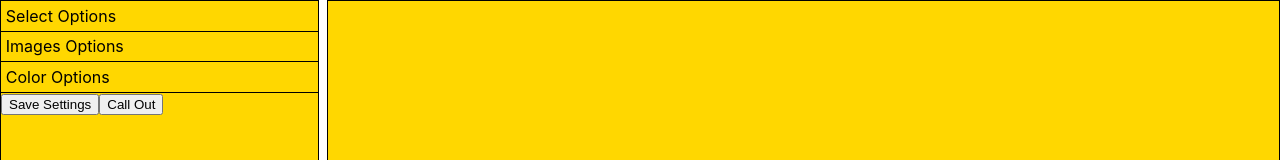
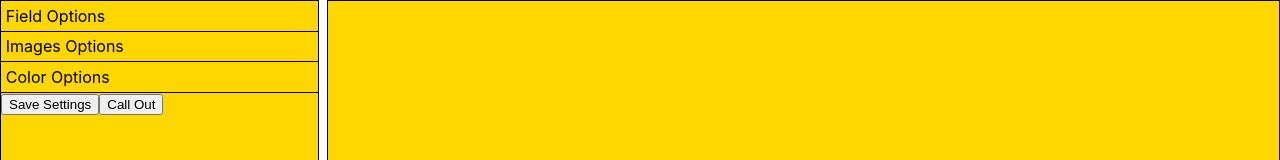
Before and after one commit to nmedia82/wcmore-extra-options, a React (Create React App) app: page / in a window 1280 px wide. Shown: the top 160 px of the page. Built offline with nearby package versions, Linux system fonts and the light colour scheme.

Commit message:
optoins are being added

```diff
--- a/package.json
+++ b/package.json
@@ -15,7 +15,8 @@
     "react-scripts": "5.0.1",
     "react-tabs": "^5.1.0",
     "react-toastify": "^9.0.8",
-    "web-vitals": "^2.1.4"
+    "web-vitals": "^2.1.4",
+    "loader-utils": ">=2.0.3"
   },
   "scripts": {
     "predeploy": "npm run build",
@@ -44,6 +45,7 @@
     ]
   },
   "devDependencies": {
-    "gh-pages": "^4.0.0"
+    "gh-pages": "^4.0.0",
+    "loader-utils": ">=2.0.3"
   }
 }
--- a/src/App.css
+++ b/src/App.css
@@ -82,3 +82,7 @@ ul.wcmore-meta-fields li {
   align-items: stretch;
   width: 50%;
 }
+
+.wcforce-create-option {
+  text-align: center;
+}
--- a/src/App.js
+++ b/src/App.js
@@ -25,14 +25,14 @@ function App() {
 
   useEffect(() => {
     let metaObjs = [];
-    for (let field of meta) {
-      const Field = new FieldClass(field);
-      // Field.init();
-      // console.log(Field);
-      metaObjs.push(Field);
-    }
+    // for (let field of meta) {
+    //   const Field = new FieldClass(field);
+    //   // Field.init();
+    //   // console.log(Field);
+    //   metaObjs.push(Field);
+    // }
 
-    setMeta([...metaObjs]);
+    setMeta([...meta]);
   }, []);
 
   const handleMediaSelect = () => {
--- a/src/common/helper.js
+++ b/src/common/helper.js
@@ -30,3 +30,12 @@ export function wcmore_create_field_title(field) {
     </span>
   );
 }
+
+export function wcforce_get_meta_default_value(meta) {
+  switch (meta.name) {
+    case "options":
+      return [];
+    default:
+      return "";
+  }
+}
--- a/src/data/meta.json
+++ b/src/data/meta.json
@@ -1,14 +1,30 @@
 [
   {
-    "label": "Select Options",
+    "label": "Field Options",
+    "type": "options",
     "details": "Select options input",
     "icon": "dropdown",
     "meta": [
       {
+        "name": "input",
+        "type": "select",
+        "title": "Input type",
+        "detail": "Select input type to display",
+        "options": [
+          "radio",
+          "checkbox",
+          "select",
+          "color",
+          "image",
+          "audio-video",
+          "timezone"
+        ]
+      },
+      {
         "name": "title",
         "type": "text",
         "title": "Field title",
-        "detail": ""
+        "detail": "Field title"
       },
       {
         "name": "field_id",
@@ -20,7 +36,7 @@
         "name": "description",
         "type": "text",
         "title": "Field description",
-        "detail": ""
+        "detail": "Field details"
       },
       {
         "name": "is_required",
--- a/src/fields/input.css
+++ b/src/fields/input.css
@@ -2,3 +2,17 @@ input.wcmore-input {
   width: 90%;
   height: 1.6em;
 }
+
+/* select input */
+select.wcmore-input {
+  width: 90%;
+  height: 1.9em;
+}
+
+.wcforce-meta-option-row {
+  display: flex;
+}
+
+.wcforce-option-single.id {
+  flex-shrink: 3;
+}
--- a/src/fields/input.jsx
+++ b/src/fields/input.jsx
@@ -1,6 +1,7 @@
 import Text from "./text";
 import Boolean from "./boolean";
 import "./input.css";
+import Select from "./select";
 
 const Input = ({ meta, onMetaChange }) => {
   switch (meta.type) {
@@ -8,6 +9,8 @@ const Input = ({ meta, onMetaChange }) => {
       return <Text meta={meta} onMetaChange={onMetaChange} />;
     case "boolean":
       return <Boolean meta={meta} onMetaChange={onMetaChange} />;
+    case "select":
+      return <Select meta={meta} onMetaChange={onMetaChange} />;
 
     default:
       return "";
--- /dev/null
+++ b/src/fields/select.jsx
@@ -0,0 +1,24 @@
+const Select = ({ meta, onMetaChange }) => {
+  return (
+    <p>
+      <select
+        name={meta.name}
+        id={meta.name}
+        placeholder={meta.title}
+        className="wcmore-input"
+        onChange={(e) => onMetaChange(e, meta)}
+        value={meta.value}
+      >
+        {meta.options.map((option) => (
+          <option key={option.toString()} value={option}>
+            {option}
+          </option>
+        ))}
+      </select>
+      <br />
+      <small>{meta.detail}</small>
+    </p>
+  );
+};
+
+export default Select;
--- a/src/page/create-options.jsx
+++ b/src/page/create-options.jsx
@@ -2,7 +2,7 @@ import { useState, useEffect } from "react";
 
 import { DragDropContext, Droppable } from "react-beautiful-dnd";
 import {
-  wcmore_create_field_title,
+  wcforce_get_meta_default_value,
   wcmore_get_field_id,
   wcmore_get_input_value,
 } from "../common/helper";
@@ -41,15 +41,26 @@ function CreateOption({ Meta, SavedFields, onSaveFields, onMediaSelect }) {
     setMetaOpen(false);
   }
 
-  const addNewField = (meta) => {
-    // A Deep copy of meta object to unlink from Meta Objects
-    let field = JSON.parse(JSON.stringify(meta));
-    field = { ...field, _id: wcmore_get_field_id(), status: true };
-    const fields = [...Fields, field];
+  const addNewField = (field) => {
+    /* when a field is copied following two keys are added to  field
+     ** 1. _id, 2. status
+     ** Also 'value' added to field meta
+     */
+
+    field.meta = field.meta.map(
+      (m) => (m = { ...m, value: wcforce_get_meta_default_value(m) })
+    );
+    let new_field = {
+      ...field,
+      _id: wcmore_get_field_id(),
+      status: true,
+    };
+    const fields = [...Fields, new_field];
+    console.log(field, new_field);
     setFields(fields);
     // const last = fields[fields.length - 1];
     // setSelectedField(field);
-    openModal(field);
+    openModal(new_field);
   };
 
   const handleMetaChange = (e, setting) => {
@@ -61,6 +72,11 @@ function CreateOption({ Meta, SavedFields, onSaveFields, onMediaSelect }) {
     let index = selected_field.meta.indexOf(found);
     selected_field.meta[index] = setting;
 
+    // set input_type of field from meta 'input'
+    if (setting.name === "input") {
+      selected_field.input_type = setting.value;
+    }
+
     // setting field id
     if (setting.name === "title") {
       found = selected_field.meta.find((m) => m.name === "field_id");
@@ -69,7 +85,7 @@ function CreateOption({ Meta, SavedFields, onSaveFields, onMediaSelect }) {
         .toLowerCase()
         .replace(/[^a-z0-9]/g, "");
     }
-    // console.log(selected_field);
+    console.log(selected_field);
     setSelectedField(selected_field);
   };
 
--- a/src/page/modal.jsx
+++ b/src/page/modal.jsx
@@ -3,6 +3,7 @@ import Modal from "react-modal";
 import { wcmore_create_field_title } from "../common/helper";
 import { Tab, Tabs, TabList, TabPanel } from "react-tabs";
 import "react-tabs/style/react-tabs.css";
+import FieldOption from "./options/field-options";
 Modal.setAppElement("#wcforce-root");
 
 const customStyles = {
@@ -25,6 +26,9 @@ function FieldModal({
   modalMetaOpen,
 }) {
   let subtitle;
+
+  const { meta } = SelectedField;
+
   function afterOpenModal() {
     // references are now sync'd and can be accessed.
     subtitle.style.color = "#000";
@@ -51,11 +55,12 @@ function FieldModal({
         <TabList>
           <Tab>General Settings</Tab>
           <Tab>Conditions</Tab>
+          {SelectedField.type === "options" && <Tab>Options</Tab>}
         </TabList>
 
         <TabPanel>
           <div className="wcmore-field-meta">
-            {SelectedField.meta.map((m, j) => (
+            {meta.map((m, j) => (
               <div key={`meta${j}`}>
                 <Input meta={m} onMetaChange={onMetaChange} />
               </div>
@@ -65,6 +70,12 @@ function FieldModal({
         <TabPanel>
           <h2>Any content 2</h2>
         </TabPanel>
+
+        {SelectedField.type === "options" && (
+          <TabPanel>
+            <FieldOption meta={meta} />
+          </TabPanel>
+        )}
       </Tabs>
 
       {/* <button onClick={closeModal}>Cancel</button> */}
--- /dev/null
+++ b/src/page/options/field-options.jsx
@@ -0,0 +1,56 @@
+import { useState, useEffect } from "react";
+import { wcmore_get_input_value } from "./../../common/helper";
+import Option from "./option";
+const option_schema = {
+  label: "Label",
+  price: "Price",
+  weight: "Weight",
+  discount: "Discount",
+  stock: "Stock",
+  id: "ID",
+};
+function FieldOption({ meta }) {
+  const [Options, setOptions] = useState([]);
+
+  useEffect(() => {
+    const options_meta = meta.find((m) => m.name === "options");
+    console.log(options_meta);
+    setOptions(options_meta.value);
+  }, [meta]);
+
+  const onAddOption = () => {
+    const options = [...Options, { ...option_schema }];
+    console.log(options);
+    setOptions(options);
+  };
+
+  const handleOptionMetaChange = (e, setting) => {
+    const input_value = wcmore_get_input_value(e);
+    setting.value = input_value;
+    console.log(e, setting);
+    // const selected_field = { ...SelectedField };
+    // console.log(selected_field);
+    // let found = selected_field.meta.find((m) => m.name === setting.name);
+    // let index = selected_field.meta.indexOf(found);
+    // selected_field.meta[index] = setting;
+  };
+  return (
+    <div>
+      <div className="wcforce-create-option">
+        <button onClick={() => onAddOption()}>Create Option</button>
+      </div>
+
+      <div>
+        {Options.map((option, i) => (
+          <Option
+            key={option.toString()}
+            option={option}
+            onOptionMetaChange={handleOptionMetaChange}
+          />
+        ))}
+      </div>
+    </div>
+  );
+}
+
+export default FieldOption;
--- /dev/null
+++ b/src/page/options/option.jsx
@@ -0,0 +1,54 @@
+import Text from "./../../fields/text";
+import Boolean from "./../../fields/boolean";
+import "./../../fields/input.css";
+import Select from "./../../fields/select";
+import { wcmore_get_field_id } from "../../common/helper";
+
+function Option({ option, onOptionMetaChange }) {
+  const get_option_meta = (k) => {
+    switch (k) {
+      case "image":
+        return {
+          name: wcmore_get_field_id(),
+          type: "option_image",
+          title: option[k],
+          value: "",
+        };
+      default:
+        return {
+          name: wcmore_get_field_id(),
+          type: "text",
+          title: option[k],
+          value: "",
+        };
+    }
+  };
+
+  const renderInput = (meta) => {
+    switch (meta.type) {
+      case "text":
+        return <Text meta={meta} onMetaChange={onOptionMetaChange} />;
+      case "boolean":
+        return <Boolean meta={meta} onMetaChange={onOptionMetaChange} />;
+      case "select":
+        return <Select meta={meta} onMetaChange={onOptionMetaChange} />;
+
+      default:
+        return "";
+    }
+  };
+  return (
+    <div className="wcforce-meta-option-row">
+      {Object.keys(option).map((o, i) => {
+        const meta = get_option_meta(o);
+        return (
+          <div key={i} className={`wcforce-option-single ${o}`}>
+            {renderInput(meta)}
+          </div>
+        );
+      })}
+    </div>
+  );
+}
+
+export default Option;
```
